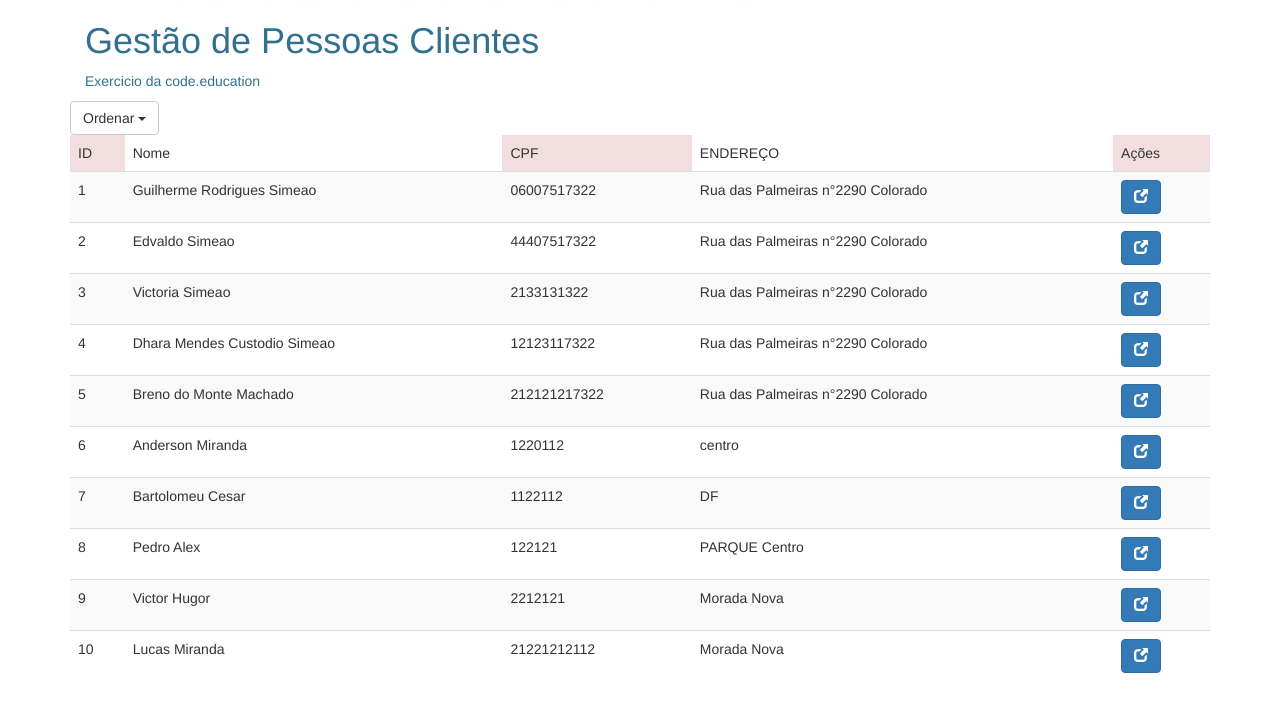
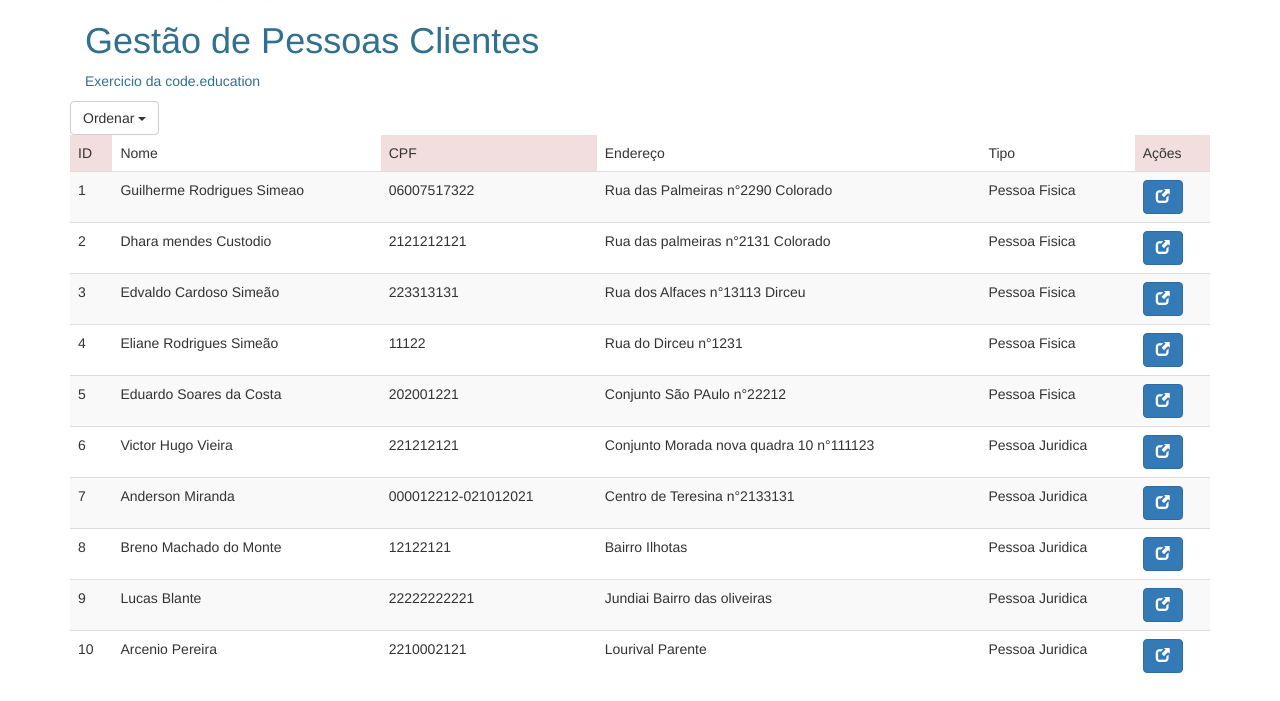
Before and after one commit to Guilherme2020/poo-clientes-CodeEducation, a PHP site: page / in a window 1280 px wide. Shown: the part 332-1033 px from the top of the page. Run offline with PHP 8.4, Linux system fonts and the light colour scheme.

Commit message:
Tipos de Clientes Pessoa fisica e Pessoa Juridica

```diff
--- a/BancoClientes.php
+++ b/BancoClientes.php
@@ -1,7 +1,6 @@
 <?php
-require_once('Cliente.php');
-
-
+require_once('ClientePF.php');
+require_once('ClientePJ.php');
 
 
 class BancoDeClientes extends Cliente{
@@ -13,17 +12,17 @@ class BancoDeClientes extends Cliente{
 
 		self::$clientes = array(
 
-			0 => new Cliente('Guilherme Rodrigues Simeao','06007517322','Rua das Palmeiras n°2290 Colorado'),
-			1 => new Cliente('Edvaldo  Simeao','44407517322','Rua das Palmeiras n°2290 Colorado'),
-			2 => new Cliente('Victoria Simeao','2133131322','Rua das Palmeiras n°2290 Colorado'),
-			3 => new Cliente('Dhara Mendes Custodio Simeao','12123117322','Rua das Palmeiras n°2290 Colorado'),
-			4 => new Cliente('Breno do Monte Machado ','212121217322','Rua das Palmeiras n°2290 Colorado'),
-			5 => new Cliente('Anderson Miranda','1220112','centro'),
-			6 => new Cliente('Bartolomeu Cesar ','1122112','DF'),
-			7 => new Cliente('Pedro Alex','122121','PARQUE Centro'),
-			8 => new Cliente('Victor Hugor','2212121','Morada Nova'),
-			9 => new Cliente('Lucas Miranda','21221212112','Morada Nova')
-
+			0 => new ClientePF('Guilherme Rodrigues Simeao','06007517322','Rua das Palmeiras n°2290 Colorado'),
+			1=> new ClientePF('Dhara mendes Custodio','2121212121','Rua das palmeiras n°2131 Colorado'),
+			2=> new ClientePF('Edvaldo Cardoso Simeão','223313131','Rua dos Alfaces n°13113 Dirceu'),
+			3=> new ClientePF('Eliane Rodrigues Simeão','11122','Rua do Dirceu n°1231'),
+			4=> new ClientePF('Eduardo Soares da Costa','202001221','Conjunto São PAulo
+				n°22212'),
+			5=> new ClientePJ("Victor Hugo Vieira",'221212121','Conjunto Morada nova quadra 10 n°111123'),
+			6=> new ClientePJ("Anderson Miranda","000012212-021012021",'Centro de Teresina n°2133131'),
+			7=> new ClientePJ("Breno Machado do Monte","12122121",'Bairro Ilhotas'),
+			8=> new ClientePJ("Lucas Blante","22222222221","Jundiai  Bairro das oliveiras"),
+			9=> new ClientePJ("Arcenio Pereira","2210002121","Lourival Parente"),
 		);
 	}
 
--- a/Cliente.php
+++ b/Cliente.php
@@ -1,28 +1,29 @@
 
 
 <?php
-
+	require_once("ClienteInterface.php");
 	date_default_timezone_set('America/Sao_Paulo');
 
 
-	class Cliente{
+	abstract class Cliente implements ClienteInterface{
 
 
-		private $id;
-		private $nome;
-		private $cpf;
-		private $endereco;
-		private static $contador=1;
+		protected $id;
+		protected $nome;
+		protected $cpf;
+		protected $endereco;
+		protected $enderecoCobranca;
+		protected static $contador=1;
+		protected $tipo;
+		protected $grau;
 
-
-
-		public function __construct($nome,$cpf,$endereco){
+		public function __construct($nome,$cpf,$endereco,$grau = Null){
 
 			$this->id = self::$contador++;
 			$this->nome = $nome;
 			$this->cpf = $cpf;
-			$this->endereco =$endereco;
-
+			$this->endereco = $endereco;
+			$this->grau = $grau;
 		}
 		public function getNome(){
 			return $this->nome;
@@ -50,5 +51,43 @@
 			return $this->id;
 		}
 
+		public function getTipo(){
+			return $this->tipo;
+		}
+		public function setTipo($tipo){
+			$this->tipo =  $tipo;
+			return $this;
+		}
 
+		public function EPessoaFisica(){
+        	if($this->tipo == 1){
+            	return true;
+        	}
+        	return false;
+    	}
+
+    	public function EPessoaJuridica(){
+        	if($this->tipo == 2){
+            	return true;
+        	}
+        	return false;
+    	}
+
+    	public function getGrauImportancia(){
+        	return $this->grau;
+    	}
+
+    	public function setGrauImportancia($grau){
+	        $this->grau = $grau;
+	        return $this;
+	    }
+
+    	public function setEnderecoCobranca($endereco){
+	        $this->enderecoCobranca = $endereco;
+	        return $this;
+	    }
+
+    	public function getEnderecoCobranca($grau){
+       		return $this->enderecoCobranca;
+    	}
 	}
--- /dev/null
+++ b/ClienteInterface.php
@@ -0,0 +1,11 @@
+
+
+
+<?php
+
+	interface ClienteInterface{
+		  public function getGrauImportancia();
+    	  public function setGrauImportancia($grau);
+    	  public function setEnderecoCobranca($endereco);
+    	  public function getEnderecoCobranca($grau);
+	}
--- /dev/null
+++ b/ClientePF.php
@@ -0,0 +1,13 @@
+<?php
+
+	require_once("Cliente.php");
+
+	class ClientePF extends Cliente{
+
+		public function __construct($nome,$cpf,$endereco){
+			parent::__construct($nome,$cpf,$endereco);
+
+			$this->tipo = 1;
+		}
+
+	}
--- /dev/null
+++ b/ClientePJ.php
@@ -0,0 +1,11 @@
+<?php
+	require_once("Cliente.php");
+
+	class ClientePJ extends Cliente{
+
+		public function __construct($nome,$cpf,$endereco){
+			parent::__construct($nome,$cpf,$endereco);
+			$this->tipo = 2;
+		}
+
+	}
--- a/index.php
+++ b/index.php
@@ -55,12 +55,15 @@
 		<table class="table table-striped table-hover">
 			<thead>
 				<td class="danger">ID</td>
-
 				<td class="default">Nome</td>
 
 				<td class="danger">CPF</td>
+				<td>Endereço</td>
+				<td>Tipo</td>
 
-				<td>ENDEREÇO</td>
+
+
+
 				<td class="danger">Ações</td>
 			</thead>
 
@@ -70,7 +73,10 @@
 	                <td><?php echo $cliente->getNome(); ?></td>
 	                <td><?php echo $cliente->getCPF(); ?></td>
 	                <td><?php echo $cliente->getEndereco(); ?></td>
-	                <td><a href="cliente.php?id=<?php echo $cliente->getId(); ?>" class="btn btn-primary" title="Visualizar"><span class="glyphicon glyphicon-new-window"></span></a></td>
+	                <td><?php echo ($cliente->EPessoaFisica())? "Pessoa Fisica": "Pessoa Juridica";?></td>
+	                <td>
+	                	<a href="cliente.php?id=<?php echo $cliente->getId(); ?>" class="btn btn-primary" title="Visualizar"><span class="glyphicon glyphicon-new-window"></span></a>
+	                </td>
 	            </tr>
 
        		 <?php endforeach; ?>
```
